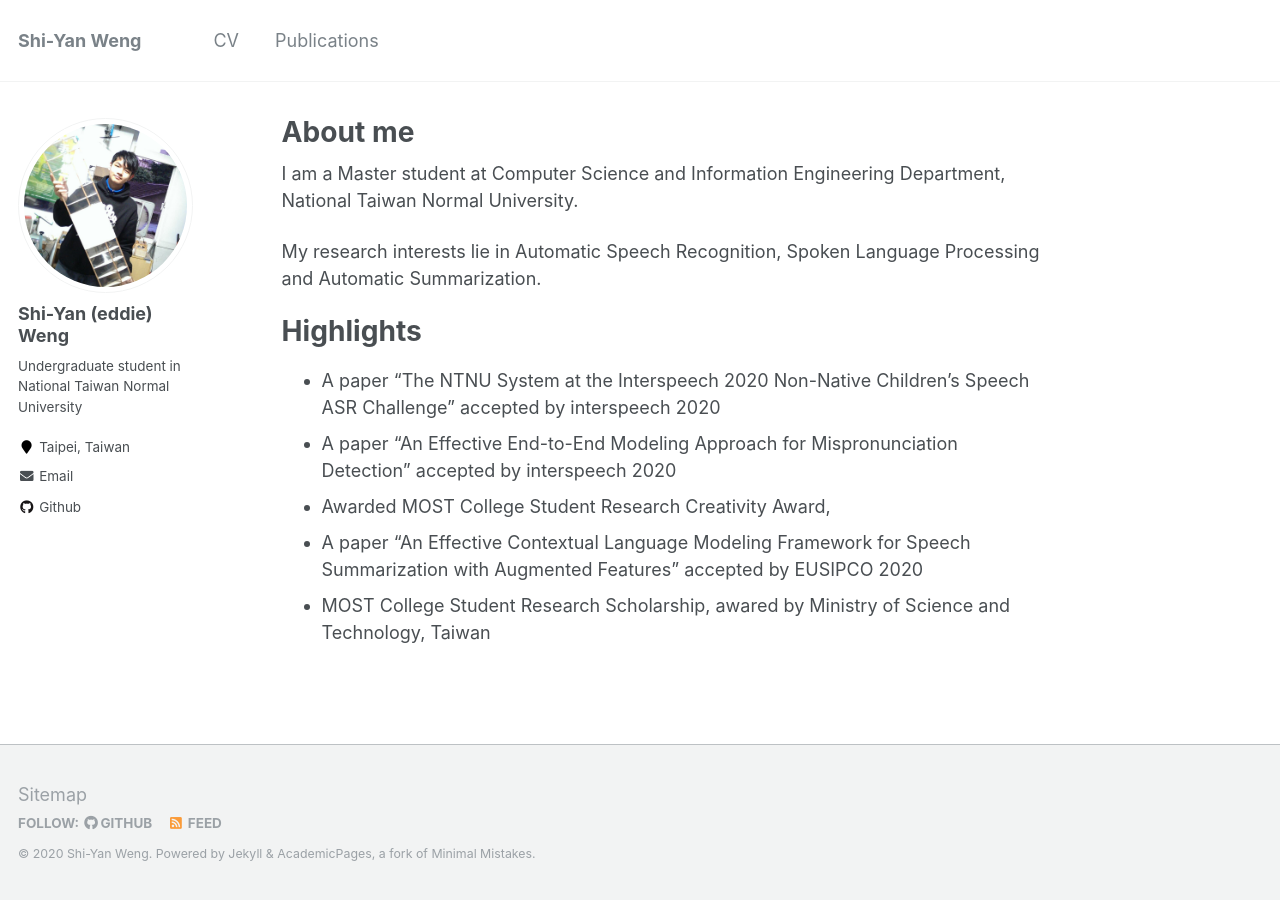
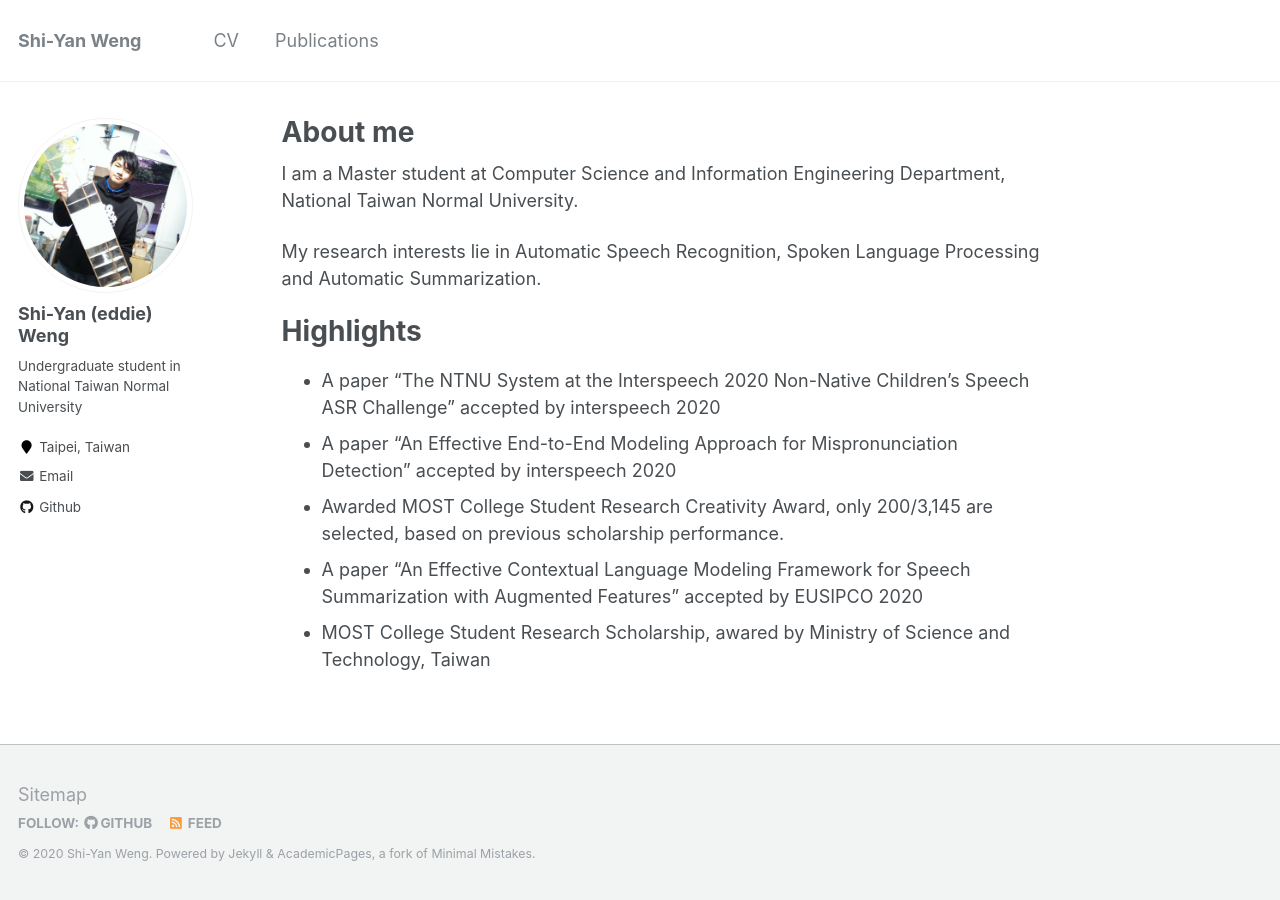
Before and after one commit to eddiewng/eddiewng.github.io, a Jekyll site: the page built from _pages/about.md, in a window 1280 px wide. Built offline with Jekyll 4.4.1, drawn with Linux system fonts in a browser that asks for light colours.

Commit message:
fix typo

```diff
--- a/_pages/about.md
+++ b/_pages/about.md
@@ -16,6 +16,6 @@ Highlights
 ======
 * A paper "The NTNU System at the Interspeech 2020 Non-Native Children’s Speech ASR Challenge" accepted by interspeech 2020
 * A paper "An Effective End-to-End Modeling Approach for Mispronunciation Detection" accepted by interspeech 2020
-* Awarded MOST College Student Research Creativity Award,
+* Awarded MOST College Student Research Creativity Award, only 200/3,145 are selected, based on previous scholarship performance.
 * A paper "An Effective Contextual Language Modeling Framework for Speech Summarization with Augmented Features" accepted by EUSIPCO 2020
 * MOST College Student Research Scholarship, awared by Ministry of Science and Technology, Taiwan
```
